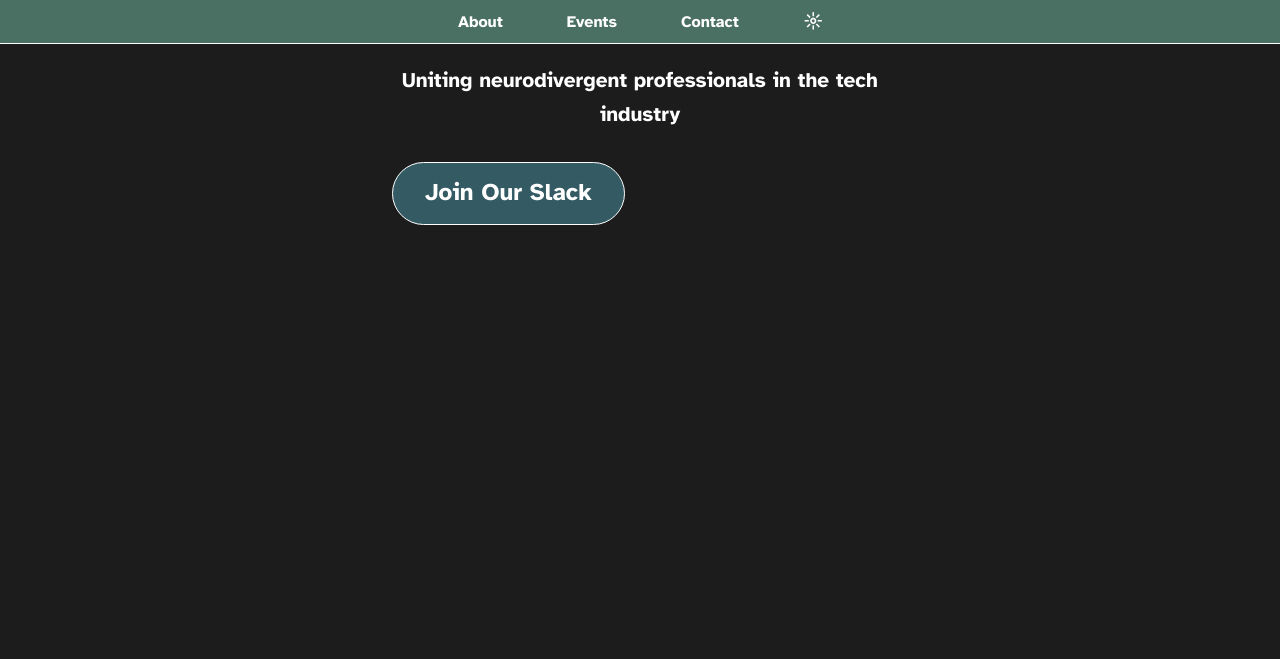
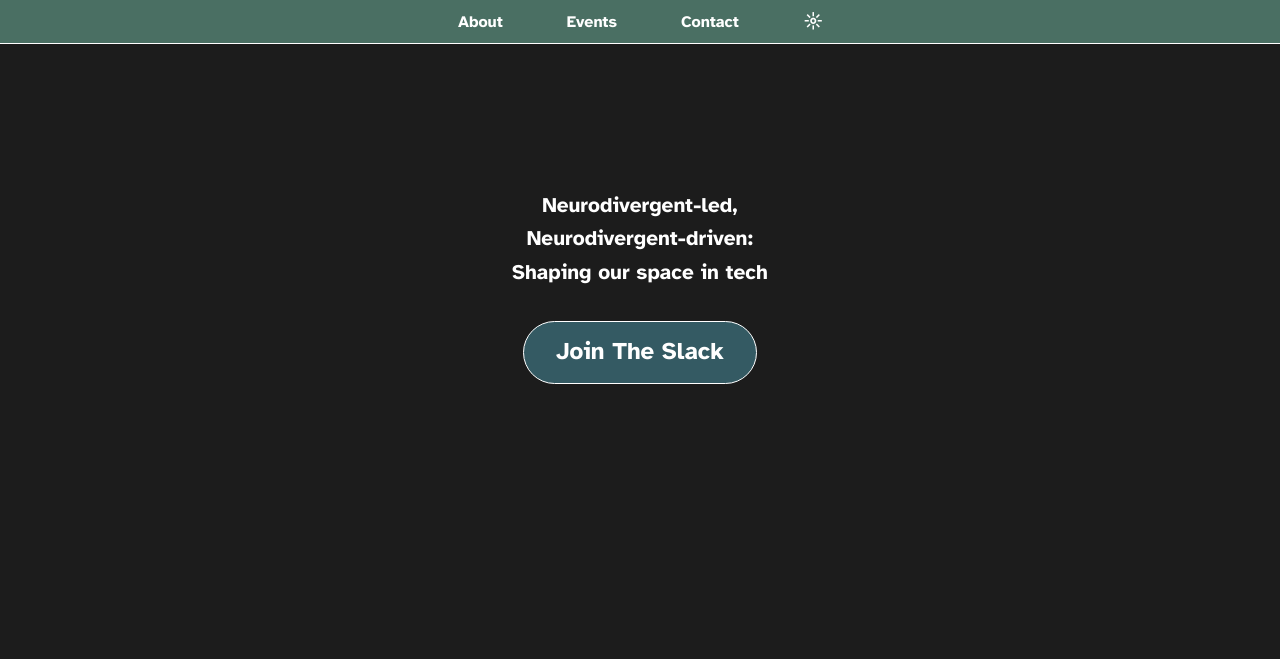
Before and after one commit to nditcommunity/nditcommunity.github.io, an Eleventy site: page src/index.html in a window 1280 px wide. Shown: the part 83-742 px from the top of the page. Built offline with nearby package versions, Linux system fonts and the light colour scheme; Eleventy itself is replaced by a stand-in of ours; files that its build step writes are made by us from their sources.

Commit message:
Resolve merge conflict

```diff
--- a/src/index.html
+++ b/src/index.html
@@ -4,9 +4,18 @@ title: Neurodiversity in Tech
 description: online community that unites neurodivergent folks in the tech industry to network, advocate, & empower
 ---
 
-<p class="tagline">Uniting neurodivergent professionals in the tech industry</p>
-<a
-  class="join-btn"
-  href="http://bit.ly/nd-in-tech"
-  >Join Our Slack</a
->
+<main>
+  <div class="home">
+    <p class="tagline">
+      Neurodivergent-led,<br />
+      Neurodivergent-driven:<br />
+      Shaping our space in tech
+    </p>
+    <a
+      class="join-btn"
+      href="http://bit.ly/nd-in-tech"
+      target="_blank"
+      >Join The Slack</a
+    >
+  </div>
+</main>
```
